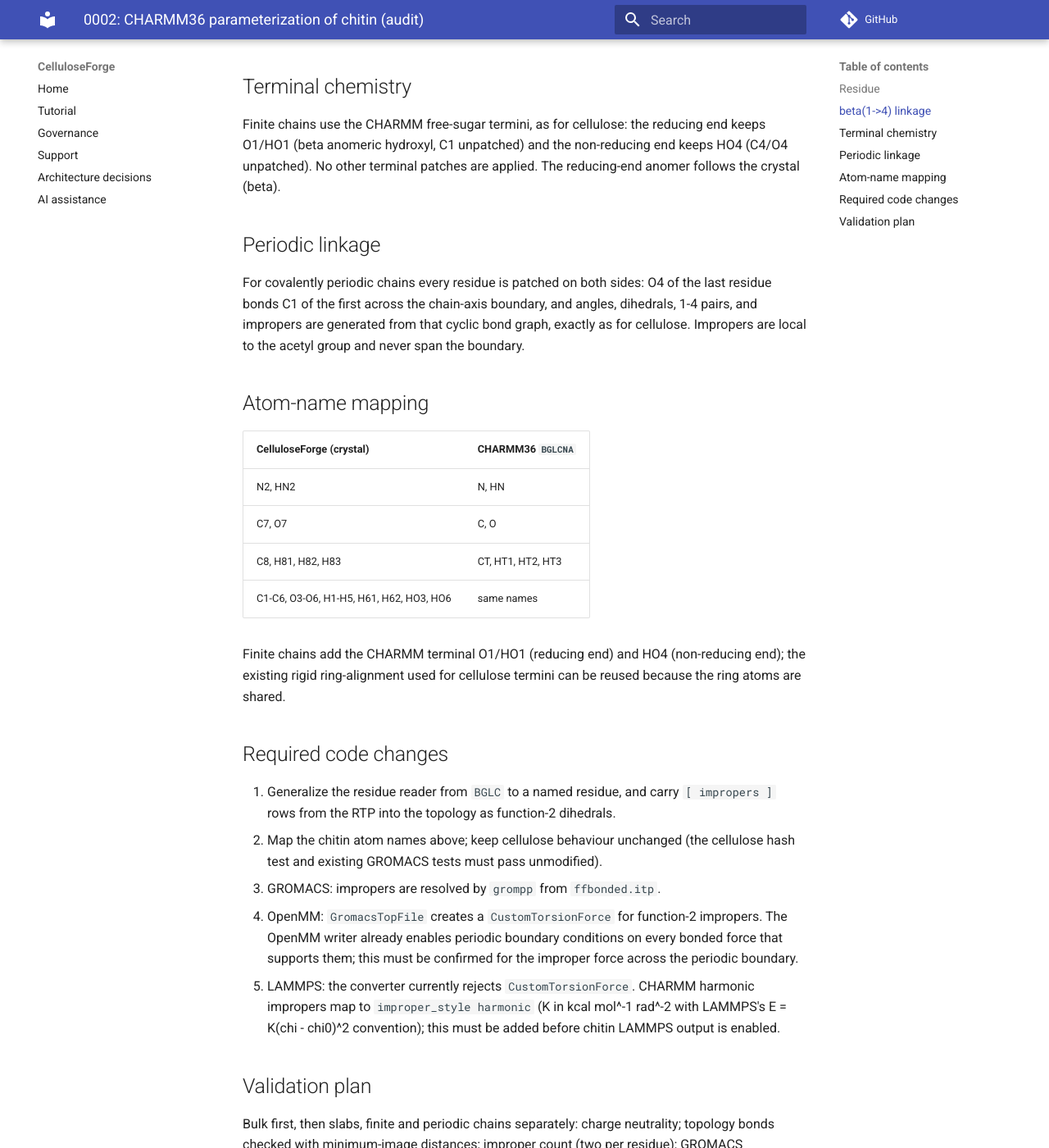
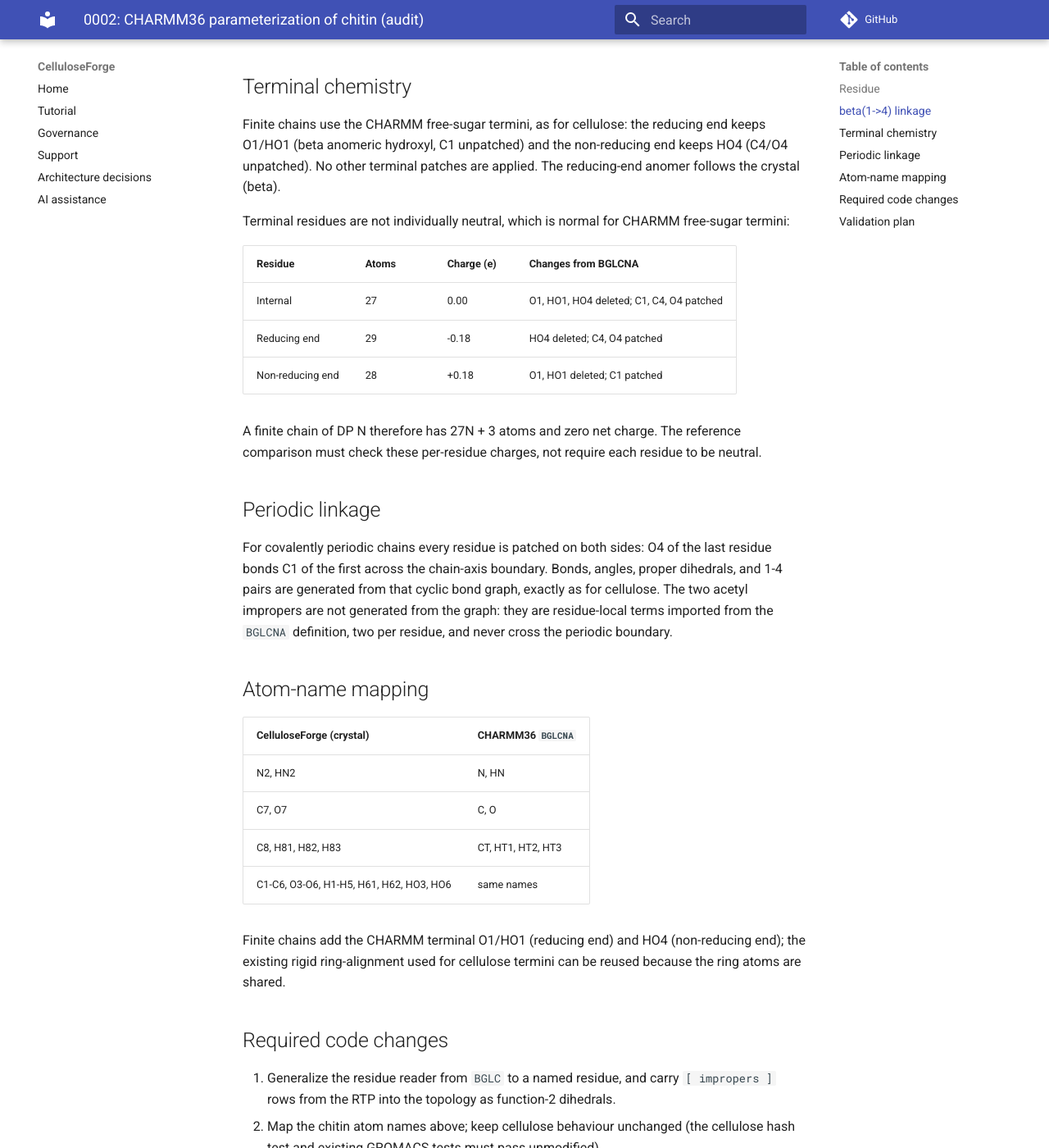
Before and after one commit to askforarun/cellulose-forge, an MkDocs documentation site: the page built from docs/decisions/0002-charmm36-chitin-audit.md, in a window 1280 px wide and 1400 px high, scrolled down 1093 px. Shown: the whole window at 82% size. Built offline with MkDocs 1.6.1 and Material for MkDocs 9.7.7, drawn with Linux system fonts in a browser that asks for light colours; comment, search, counter and statistics services are not loaded; some of the changed text lies outside the part shown.

Commit message:
Correct chitin CHARMM36 audit after review
Record terminal residue charges and atom counts, describe the impropers as
residue-local terms, state the LAMMPS improper force-constant factor, and
revise the OpenMM improper check.

Co-Authored-By: Claude Opus 5.5 <noreply@anthropic.com>

```diff
--- a/docs/decisions/0002-charmm36-chitin-audit.md
+++ b/docs/decisions/0002-charmm36-chitin-audit.md
@@ -1,6 +1,6 @@
 # 0002: CHARMM36 parameterization of chitin (audit)
 
-- Status: proposed
+- Status: accepted after review; output gated on the reference comparison
 - Branch: `feature/chitin-charmm36`
 - Force field: CHARMM36 February 2026 GROMACS release
   (`charmm36-feb2026_cgenff-5.0.ff`), as already pinned for cellulose.
@@ -48,13 +48,27 @@ reducing end keeps O1/HO1 (beta anomeric hydroxyl, C1 unpatched) and the
 non-reducing end keeps HO4 (C4/O4 unpatched). No other terminal patches are
 applied. The reducing-end anomer follows the crystal (beta).
 
+Terminal residues are not individually neutral, which is normal for CHARMM
+free-sugar termini:
+
+| Residue | Atoms | Charge (e) | Changes from BGLCNA |
+|---|---|---|---|
+| Internal | 27 | 0.00 | O1, HO1, HO4 deleted; C1, C4, O4 patched |
+| Reducing end | 29 | -0.18 | HO4 deleted; C4, O4 patched |
+| Non-reducing end | 28 | +0.18 | O1, HO1 deleted; C1 patched |
+
+A finite chain of DP N therefore has 27N + 3 atoms and zero net charge. The
+reference comparison must check these per-residue charges, not require each
+residue to be neutral.
+
 ## Periodic linkage
 
 For covalently periodic chains every residue is patched on both sides: O4 of
-the last residue bonds C1 of the first across the chain-axis boundary, and
-angles, dihedrals, 1-4 pairs, and impropers are generated from that cyclic
-bond graph, exactly as for cellulose. Impropers are local to the acetyl group
-and never span the boundary.
+the last residue bonds C1 of the first across the chain-axis boundary.
+Bonds, angles, proper dihedrals, and 1-4 pairs are generated from that cyclic
+bond graph, exactly as for cellulose. The two acetyl impropers are not
+generated from the graph: they are residue-local terms imported from the
+`BGLCNA` definition, two per residue, and never cross the periodic boundary.
 
 ## Atom-name mapping
 
@@ -77,13 +91,16 @@ termini can be reused because the ring atoms are shared.
    cellulose hash test and existing GROMACS tests must pass unmodified).
 3. GROMACS: impropers are resolved by `grompp` from `ffbonded.itp`.
 4. OpenMM: `GromacsTopFile` creates a `CustomTorsionForce` for function-2
-   impropers. The OpenMM writer already enables periodic boundary conditions
-   on every bonded force that supports them; this must be confirmed for the
-   improper force across the periodic boundary.
-5. LAMMPS: the converter currently rejects `CustomTorsionForce`. CHARMM
-   harmonic impropers map to `improper_style harmonic` (K in kcal mol^-1
-   rad^-2 with LAMMPS's E = K(chi - chi0)^2 convention); this must be added
-   before chitin LAMMPS output is enabled.
+   impropers. Because the impropers never span the boundary, the check is
+   that both improper terms per residue survive parsing and serialization into
+   `system.xml` and that their energy matches GROMACS term by term.
+5. LAMMPS: the converter currently rejects `CustomTorsionForce`. GROMACS
+   function-2 impropers use E = (1/2) k (xi - xi0)^2, whereas LAMMPS
+   `improper_style harmonic` uses E = K (chi - chi0)^2, so
+   K_LAMMPS = k_GROMACS / 2 after converting kJ mol^-1 to kcal mol^-1
+   (divide by 4.184). Omitting the factor of one half would double the
+   improper energy. This must be added and validated against GROMACS before
+   chitin LAMMPS output is enabled.
 
 ## Validation plan
 
```
